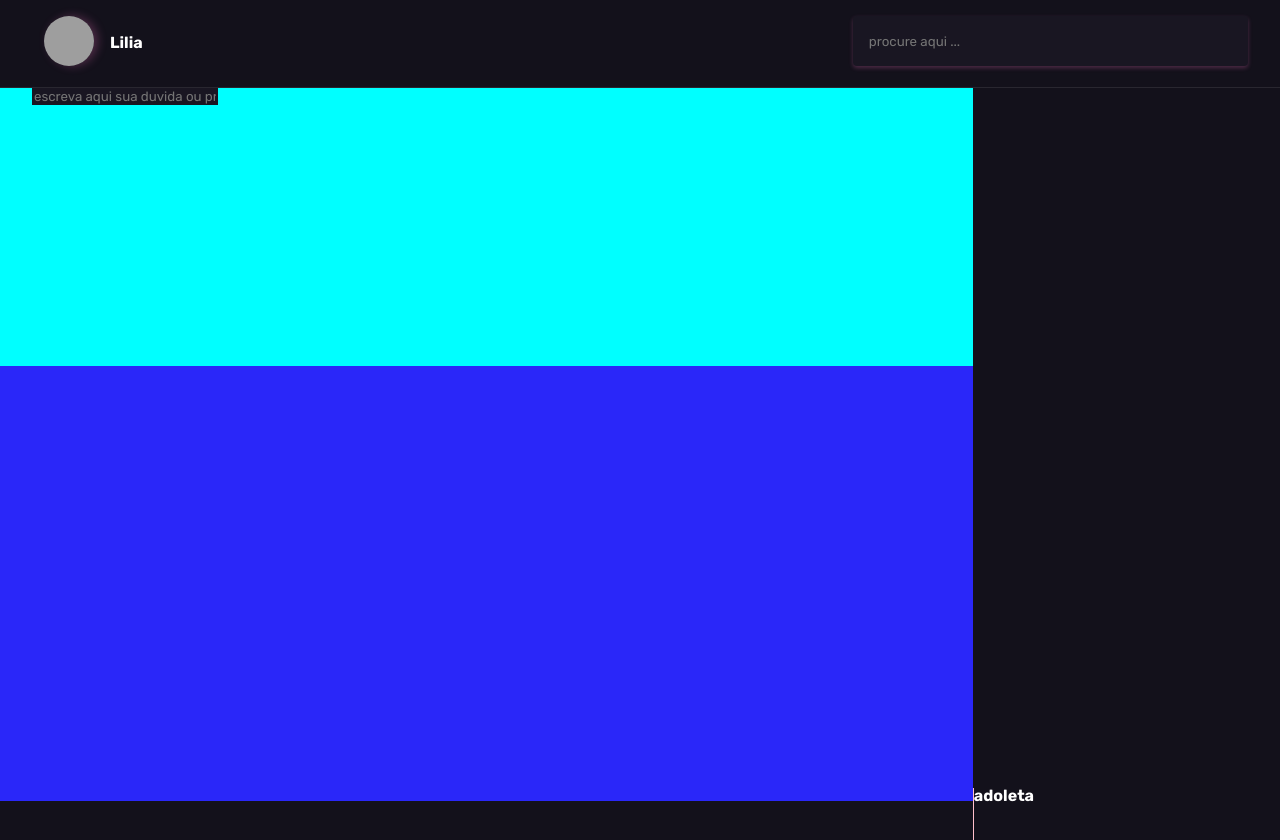
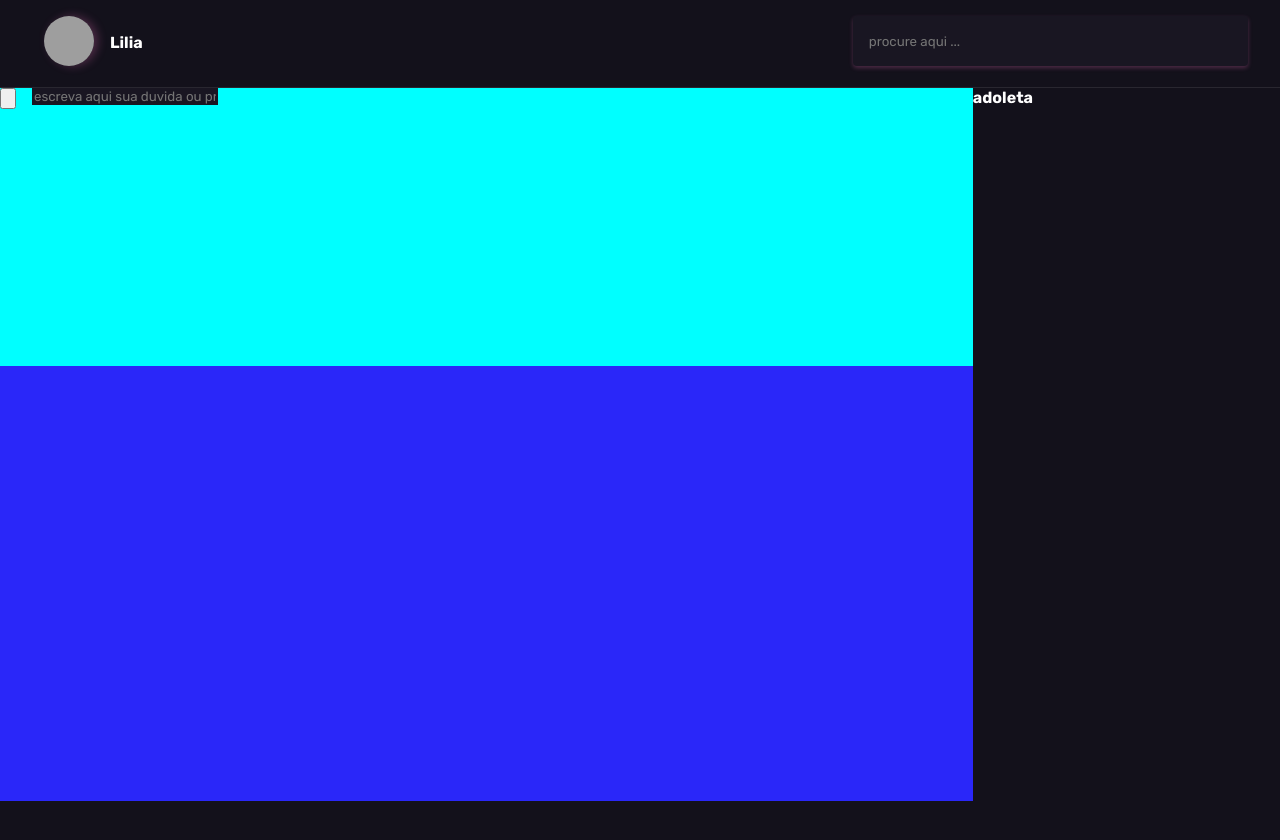
Before and after one commit to byte-serido/trainign-devs-byte, a Vue app in the folder src/frontend/ketlly/tarefa1/: page / in a window 1280 px wide. Shown: the top 840 px of the page. After the commit the page ends 803 px from the top, so only its background shows below. Built offline with nearby package versions, Linux system fonts and the light colour scheme; grey boxes are pictures that could not be loaded.

Commit message:
fix: adicionando class ao div lateral #24

```diff
--- a/src/frontend/ketlly/tarefa1/src/App.vue
+++ b/src/frontend/ketlly/tarefa1/src/App.vue
@@ -16,9 +16,10 @@
     <div class="principal edit">
       <div class="pergunta">
         <input type="text" class="fontTexto" placeholder="escreva aqui sua duvida ou problema...">
+        <button><img src="" alt=""></button>
       </div>
     </div>
-    <div class="lateral edit">adoleta</div>
+    <div id="lateral_edit" class="edit">adoleta</div>
   </main>
   <footer>
   </footer>
```
